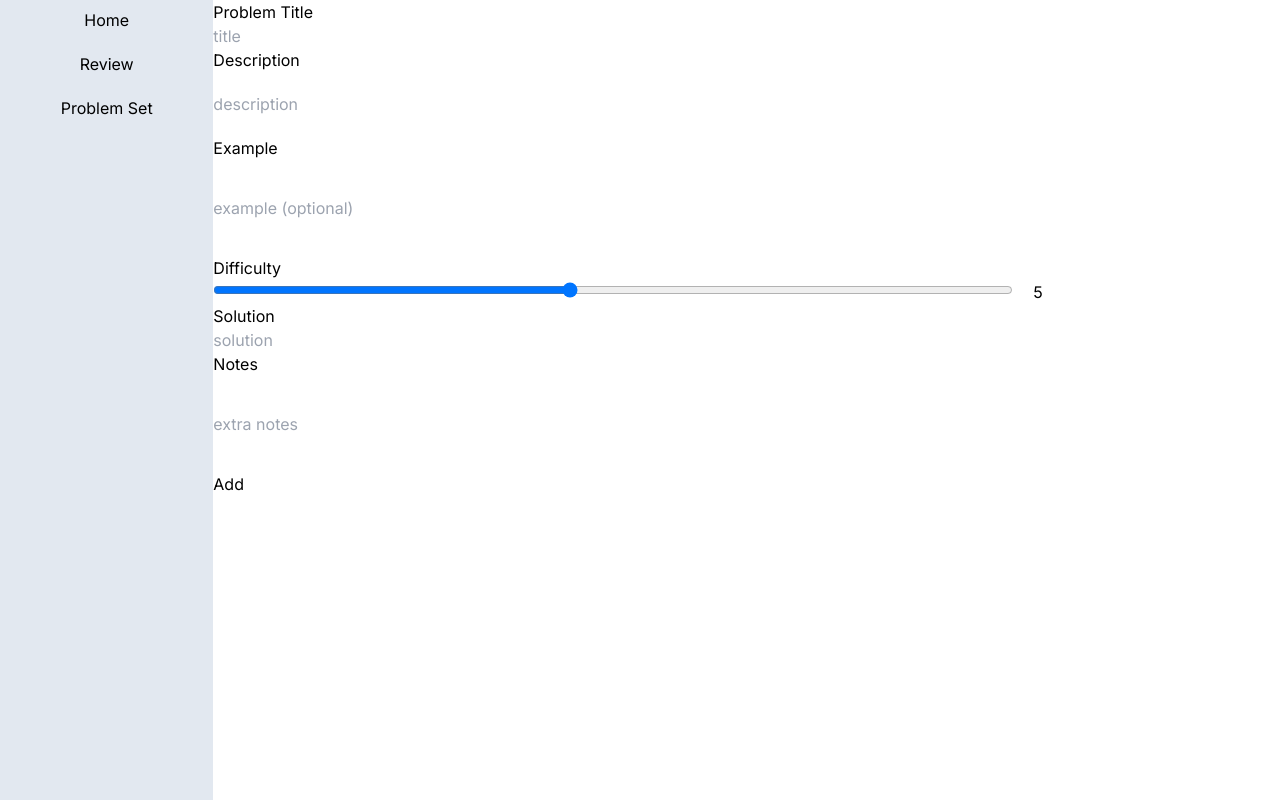
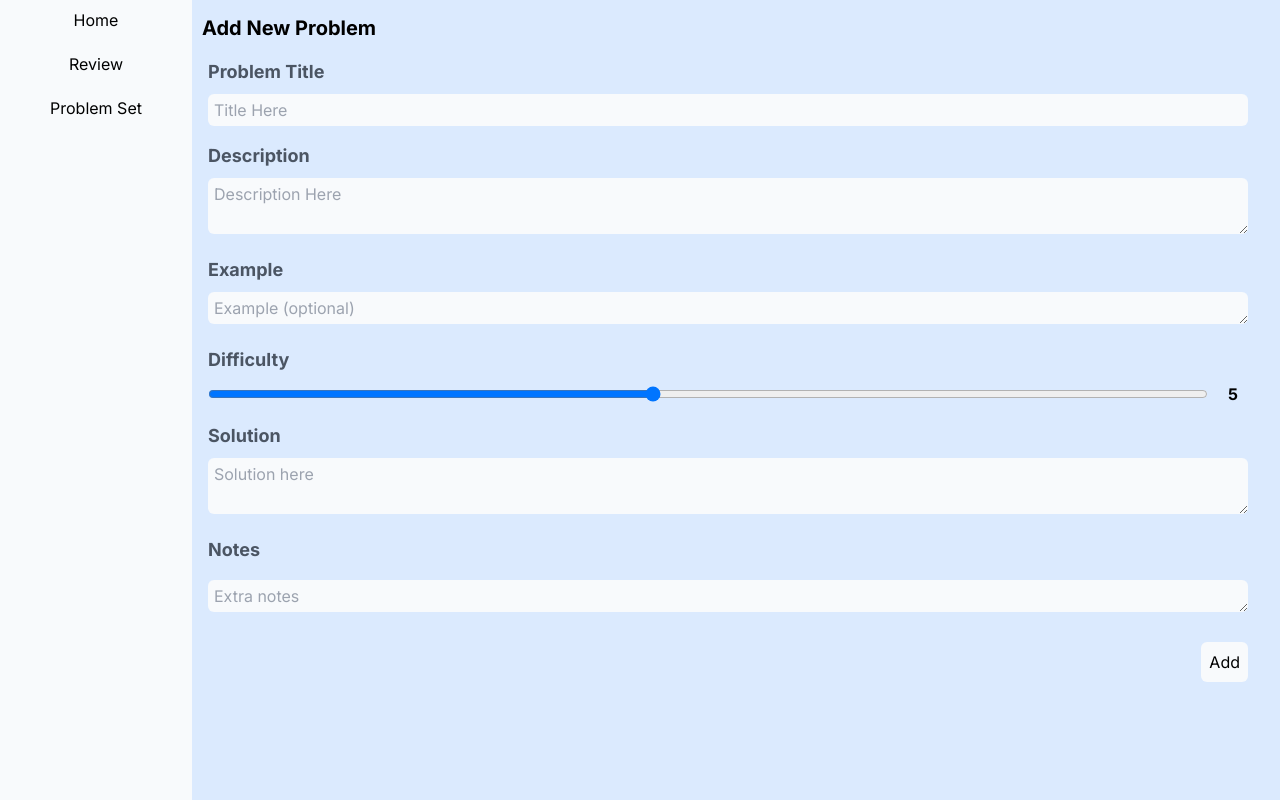
Before and after one commit to LlanAiu/tuesday-once-more, a Next.js app: page /home/problems/add in a window 1280 px wide. Built offline with nearby package versions, Linux system fonts and the light colour scheme.

Commit message:
form styling

```diff
--- a/app/components/problems/new-form.tsx
+++ b/app/components/problems/new-form.tsx
@@ -6,7 +6,6 @@ import { useActionState, useState } from "react";
 export default function Form(){
     const initialState: State = {errors: {}, message: null};
     const [state, formAction] = useActionState(addProblem, initialState);
-    // const [state, formAction] = useFormState(addProblem, initialState);
 
     const [sliderValue, setSliderValue] = useState(5);
 
@@ -15,91 +14,92 @@ export default function Form(){
     }
 
     return (
+        <div className='h-auto mr-4'>
+            <h1 className='text-xl pl-2.5 pt-3.5'><b>Add New Problem</b></h1>
             <form action={formAction}>
-            <div className='flex-col'>
-                <label className ='flex-auto' htmlFor="title">
-                    Problem Title
+                <div className='flex-col space-y-2 m-4'>
+                    <label className ='flex-auto text-lg text-gray-600' htmlFor="title">
+                        <b>Problem Title</b>
                     </label>
                     <input
                         id="title"
-                    className='flex-auto w-full'
+                        className='flex-auto w-full text-wrap bg-slate-50 px-1.5 py-1 rounded-md'
                         name="title"
                         type="text"
                         required
-                    placeholder="title"
+                        placeholder="Title Here"
                     />
                 </div>
-            <div className='flex-col'>
-                <label className ='flex-1' htmlFor="description">
-                    Description
+                <div className='flex-col space-y-2 m-4'>
+                    <label className ='flex-auto text-lg text-gray-600' htmlFor="description">
+                        <b>Description</b>
                     </label>
-                <input
+                    <textarea
                         id="description"
                         name="description"
-                    className='flex-1 w-full h-16'
-                    type="text"
+                        className='flex-1 w-full bg-slate-50 px-1.5 py-1 rounded-md'
                         required
-                    placeholder="description"
+                        rows={2}
+                        placeholder="Description Here"
                     />
                 </div>
-            <div className='flex-col'>
-                <label className ='flex-1' htmlFor="example">
-                    Example
+                <div className='flex-col space-y-2 m-4'>
+                    <label className ='flex-auto text-lg text-gray-600' htmlFor="example">
+                        <b>Example</b>
                     </label>
-                <input
+                    <textarea
                         id="example"
                         name="example"
-                    className='flex-1 w-full h-24'
-                    type="text"
-                    placeholder="example (optional)"
+                        className='flex-1 w-full bg-slate-50 px-1.5 py-1 rounded-md'
+                        placeholder="Example (optional)"
+                        rows={1}
                     />
                 </div>
-            <div className='flex-col'>
-                <label className ='flex-1' htmlFor="difficulty">
-                    Difficulty
+                <div className='flex-col space-y-2 m-4'>
+                    <label className ='flex-1 text-lg text-gray-600' htmlFor="difficulty">
+                        <b>Difficulty</b>
                     </label>
-                <div className='space-x-5 flex-1 w-full'>
+                    <div className='space-x-5 flex-1 flex w-full'>
                         <input
                             id="difficulty"
                             name="difficulty"
-                        className='inline-block w-3/4'
+                            className='flex-1 w-4/5'
                             type='range'
                             min={1}
                             max={10}
                             value={sliderValue}
                             onChange={(e) => handleSliderValue(e.target.value)}
                         />
-                    <p className='inline-block w-1/6'>{sliderValue}</p>
+                        <p className='flex-none w-2 pr-5'><b>{sliderValue}</b></p>
                     </div>
                 </div>
-            <div className='flex-col'>
-                <label className ='flex-1' htmlFor="solution">
-                    Solution
+                <div className='flex-col space-y-2 m-4'>
+                    <label className ='flex-1 text-lg text-gray-600' htmlFor="solution">
+                        <b>Solution</b>
                     </label>
-                <input
+                    <textarea
                         id="solution"
                         name="solution"
-                    className='flex-1 w-full'
-                    type='text'
+                        className='flex-1 w-full px-1.5 py-1 rounded-md bg-slate-50'
                         required
-                    placeholder="solution"
+                        rows={2}
+                        placeholder="Solution here"
                     />
                 </div>
-            <div className='flex-col'>
-                <label className ='flex-1' htmlFor="notes">
-                    Notes
+                <div className='flex-col space-y-4 m-4'>
+                    <label className ='flex-1 text-lg text-gray-600' htmlFor="notes">
+                        <b>Notes</b>
                     </label>
-                <input
+                    <textarea
                         id="notes"
                         name="notes"
-                    className='flex-1 w-full h-24'
-                    type='text'
-                    placeholder="extra notes"
+                        className='flex-1 w-full px-1.5 py-1 rounded-md bg-slate-50'
+                        rows={1}
+                        placeholder="Extra notes"
                     />
                 </div>
-            <div>
-                <button type='submit'>Add</button>
+                <button className='float-right w-15 text-center p-2 mt-2 mr-4 rounded-md bg-slate-50 hover:bg-slate-300' type='submit'>Add</button>
+            </form>
         </div>
-        </form>
     );
 }
--- a/app/components/sidebar.tsx
+++ b/app/components/sidebar.tsx
@@ -8,7 +8,7 @@ export default function SideBar(){
     ]
 
     return (
-        <div className='space-y-1 relative w-full h-full bg-slate-200'>
+        <div className='space-y-1 relative w-full h-full bg-slate-50'>
             {links.map((link : {name: string, href: string}) => {
                 return (
                     <Link
--- a/app/globals.css
+++ b/app/globals.css
@@ -4,7 +4,7 @@
 
 :root {
   --foreground-rgb: 0, 0, 0;
-  --background-start-rgb: 214, 219, 220;
+  --background-start-rgb: 219, 234, 254;
   --background-end-rgb: 255, 255, 255;
 }
 
@@ -18,12 +18,7 @@
 
 body {
   color: rgb(var(--foreground-rgb));
-  /* background: linear-gradient(
-      to bottom,
-      transparent,
-      rgb(var(--background-end-rgb))
-    )
-    rgb(var(--background-start-rgb)); */
+  background: rgb(var(--background-start-rgb));
 }
 
 @layer utilities {
--- a/app/home/layout.tsx
+++ b/app/home/layout.tsx
@@ -2,11 +2,11 @@ import SideBar from "../components/sidebar";
 
 export default function Layout({ children } : { children: React.ReactNode }){
     return (
-        <div className='flex w-screen h-screen'>
-            <div className='flex-none w-1/6 h-full'>
+        <div className='w-screen min-h-screen h-max'>
+            <div className='fixed w-48 h-full'>
                 <SideBar />
             </div>
-            <div className='flex-1 object-left-top'>{children}</div>
+            <div className='pl-48 w-full object-left-top'>{children}</div>
         </div>
     );
 }
```
Also changed, not shown: app/components/review/problem-display.tsx (renamed from app/components/review/problemDisplay.tsx). Lines whose indentation alone changed are shown as unchanged.
